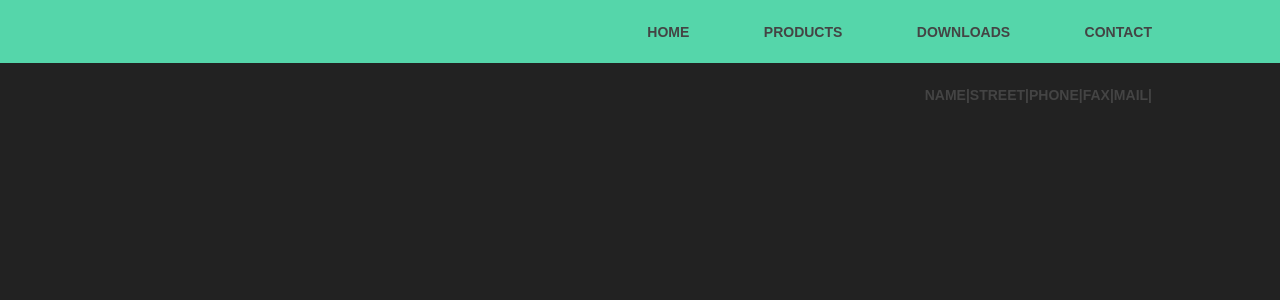
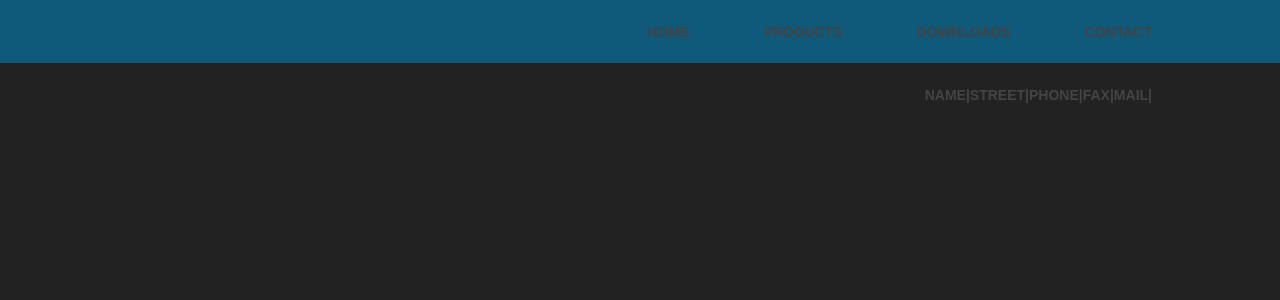
Before and after one commit to beastofrock/php, a PHP site: page / in a window 1280 px wide. Shown: the top 300 px of the page. Run offline with PHP 8.4, Linux system fonts and the light colour scheme.

Commit message:
Update styles.css

```diff
--- a/styles.css
+++ b/styles.css
@@ -11,7 +11,7 @@ body {
 }
 
 header {
-  background: #55d6aa;
+  background: #0f597b;
 }
 
 header::after {
```
